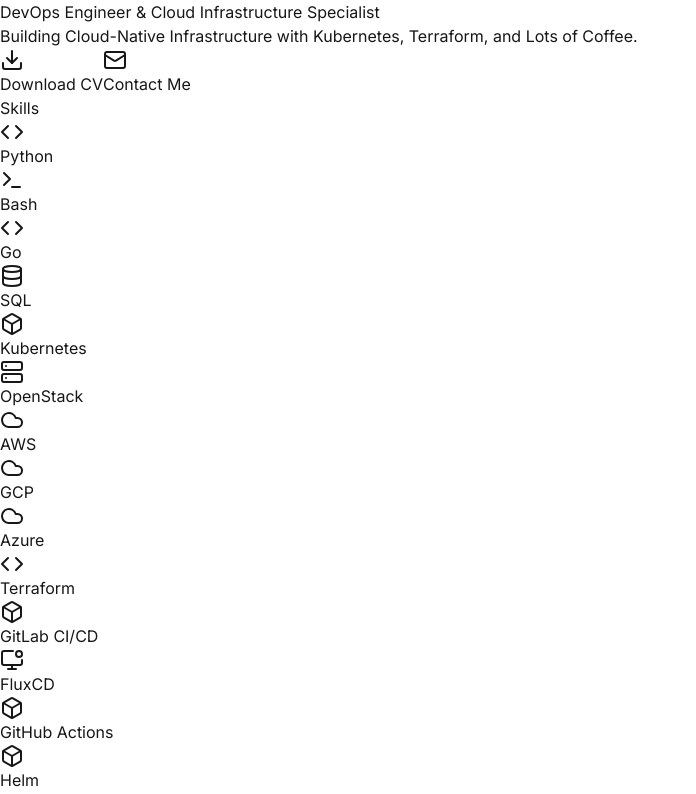
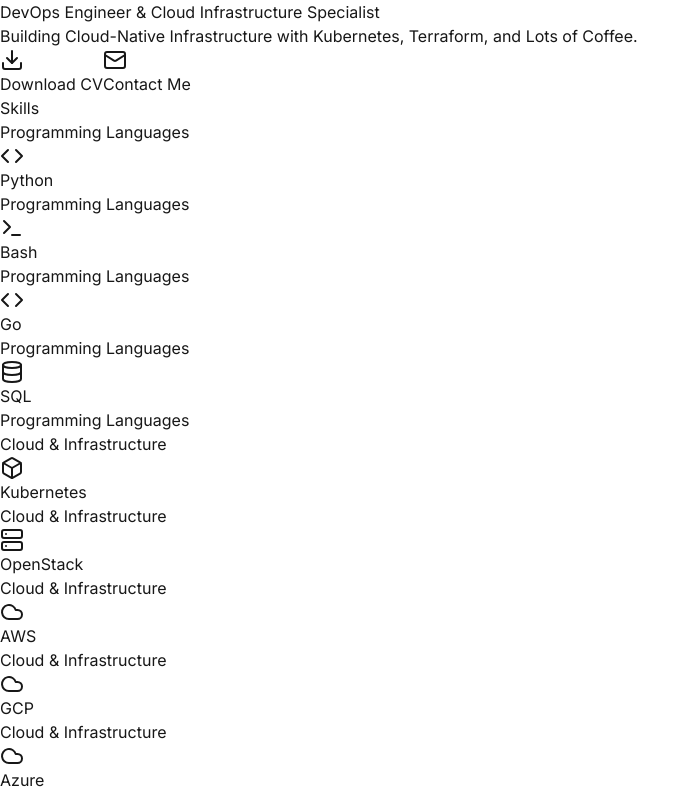
Before and after one commit to Lennart01/krauch.net, a Next.js app: page / in a window 1280 px wide. Shown: the top 794 px of the page, without its empty margins (0-696 px from the left). Built offline with nearby package versions, Linux system fonts and the light colour scheme.

Commit message:
feat: group cards by skill

```diff
--- a/src/app/page.tsx
+++ b/src/app/page.tsx
@@ -1,7 +1,7 @@
 // src/app/page.tsx
 import { Download, Mail } from 'lucide-react';
 import { Button } from '@/components/shared/Button';
-import { SkillCard } from '@/components/skills/SkillCard';
+import { SkillsSection } from '@/components/skills/SkillsSection';
 import { ExperienceTimeline } from '@/components/experience/ExperienceTimeline';
 import { skills } from '@/data/skills';
 import { experience } from '@/data/experience';
@@ -41,11 +41,7 @@
       <section id="skills" className="py-16">
         <div className="container mx-auto px-4">
           <h2 className="text-3xl font-bold text-gray-900 mb-8">Skills</h2>
-          <div className="grid grid-cols-1 md:grid-cols-2 lg:grid-cols-3 gap-6">
-            {skills.map((skill, idx) => (
-              <SkillCard key={idx} skill={skill} />
-            ))}
-          </div>
+          <SkillsSection skills={skills} />
         </div>
       </section>
 
--- a/src/components/skills/SkillCard.tsx
+++ b/src/components/skills/SkillCard.tsx
@@ -1,7 +1,6 @@
 import {
     Box, Code, Cloud, Terminal, Database,
     MonitorDot, Server
-
 } from 'lucide-react';
 import { Skill } from '../../data/types';
 
@@ -19,10 +18,17 @@
     const Icon = icons[skill.icon as keyof typeof icons];
 
     return (
-        <div className="bg-white p-4 rounded-lg shadow-md border border-gray-100 hover:shadow-lg transition-shadow">
-            <div className="flex items-center gap-2">
-                {Icon && <Icon className="w-5 h-5 text-blue-600" />}
-                <h3 className="font-medium text-gray-900">{skill.name}</h3>
+        <div className="bg-white p-4 rounded-lg shadow-sm border border-gray-100 hover:shadow-lg transition-all duration-300 transform hover:-translate-y-1">
+            <div className="flex items-center gap-3">
+                {Icon && (
+                    <div className="p-2 bg-blue-50 rounded-md">
+                        <Icon className="w-5 h-5 text-blue-600" />
+                    </div>
+                )}
+                <div>
+                    <h3 className="font-medium text-gray-900">{skill.name}</h3>
+                    <p className="text-sm text-gray-500">{skill.category}</p>
+                </div>
             </div>
         </div>
     );
--- /dev/null
+++ b/src/components/skills/SkillsSection.tsx
@@ -0,0 +1,33 @@
+import { Skill } from '@/data/types';
+import { SkillCard } from './SkillCard';
+import { useMemo } from 'react';
+
+export const SkillsSection = ({ skills }: { skills: Skill[] }) => {
+    const groupedSkills = useMemo(() => {
+        return skills.reduce((acc, skill) => {
+            const category = skill.category;
+            if (!acc[category]) {
+                acc[category] = [];
+            }
+            acc[category].push(skill);
+            return acc;
+        }, {} as Record<string, Skill[]>);
+    }, [skills]);
+
+    return (
+        <div className="space-y-12">
+            {Object.entries(groupedSkills).map(([category, categorySkills]) => (
+                <div key={category} className="space-y-4">
+                    <h3 className="text-xl font-semibold text-gray-800 border-b border-gray-200 pb-2">
+                        {category}
+                    </h3>
+                    <div className="grid grid-cols-1 md:grid-cols-2 lg:grid-cols-3 gap-4">
+                        {categorySkills.map((skill, idx) => (
+                            <SkillCard key={`${category}-${idx}`} skill={skill} />
+                        ))}
+                    </div>
+                </div>
+            ))}
+        </div>
+    );
+};
```
